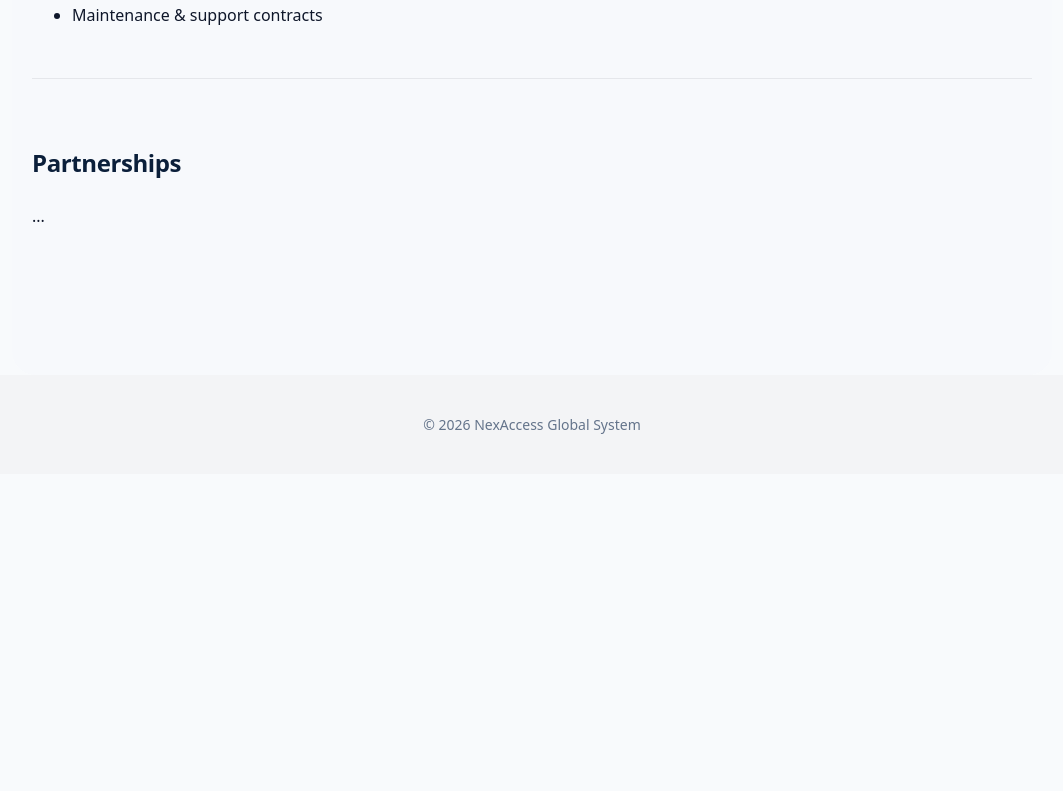
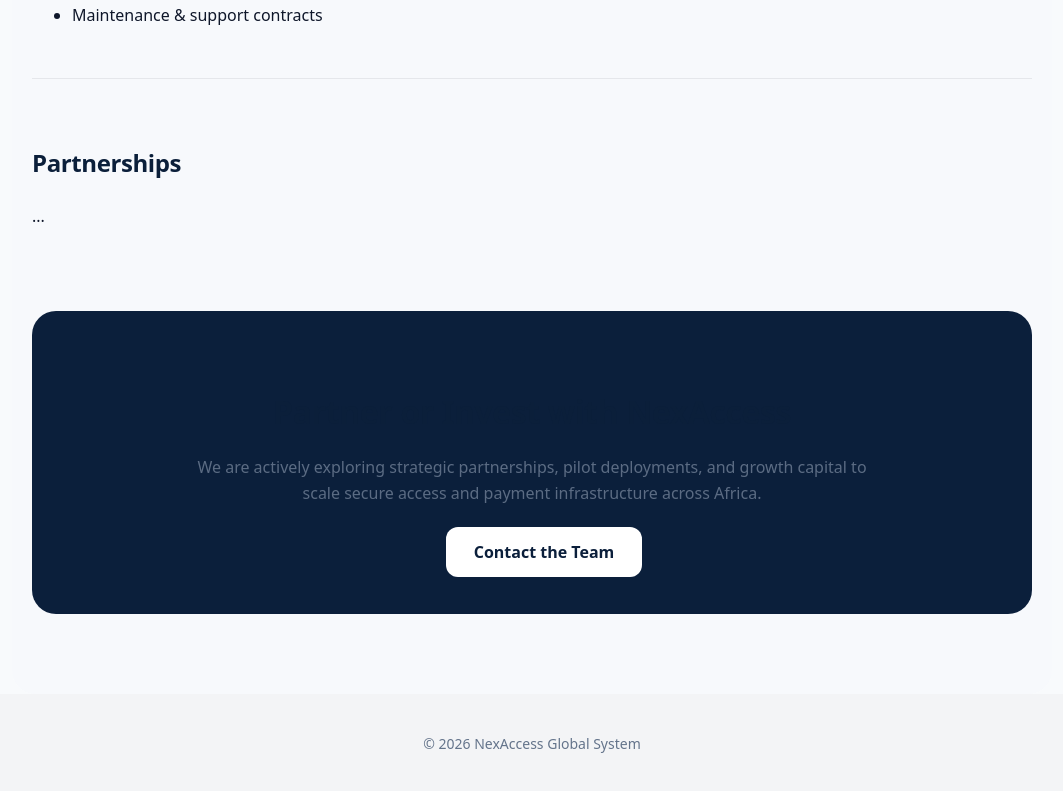
Before and after one commit to nwagwuemmanuel200-bit/nexaccess-website, a Next.js app: page /investors in a window 1280 px wide. Shown: the part 1427-2218 px from the top of the page, without its empty margins (108-1171 px from the left). Before the commit the page ends 1901 px from the top, so only its background shows below. Built offline with nearby package versions, Linux system fonts and the light colour scheme.

Commit message:
Update page.js

```diff
--- a/app/investors/page.js
+++ b/app/investors/page.js
@@ -96,6 +96,40 @@ export default function InvestorsPage() {
   <h2>Partnerships</h2>
   ...
 </section>
+  <section
+  style={{
+    marginTop: "80px",
+    padding: "48px",
+    background: "#0B1F3B",
+    borderRadius: "24px",
+    color: "white",
+    textAlign: "center"
+  }}
+>
+  <h2 style={{ fontSize: "32px", marginBottom: "16px" }}>
+    Partner or Invest with NexAccess
+  </h2>
+
+  <p style={{ maxWidth: "700px", margin: "0 auto 32px", opacity: 0.9 }}>
+    We are actively exploring strategic partnerships, pilot deployments,
+    and growth capital to scale secure access and payment infrastructure
+    across Africa.
+  </p>
+
+  <a
+    href="/contact"
+    style={{
+      background: "white",
+      color: "#0B1F3B",
+      padding: "14px 28px",
+      borderRadius: "12px",
+      fontWeight: 600,
+      textDecoration: "none"
+    }}
+  >
+    Contact the Team
+  </a>
+</section>
 
     </main>
   );
```
